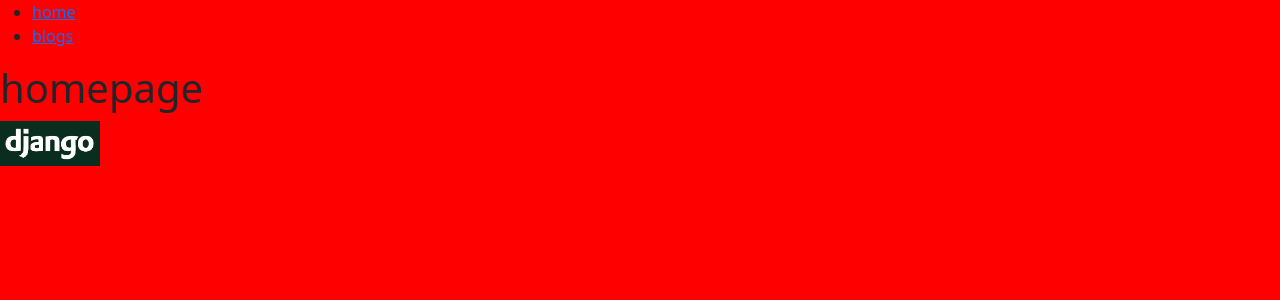
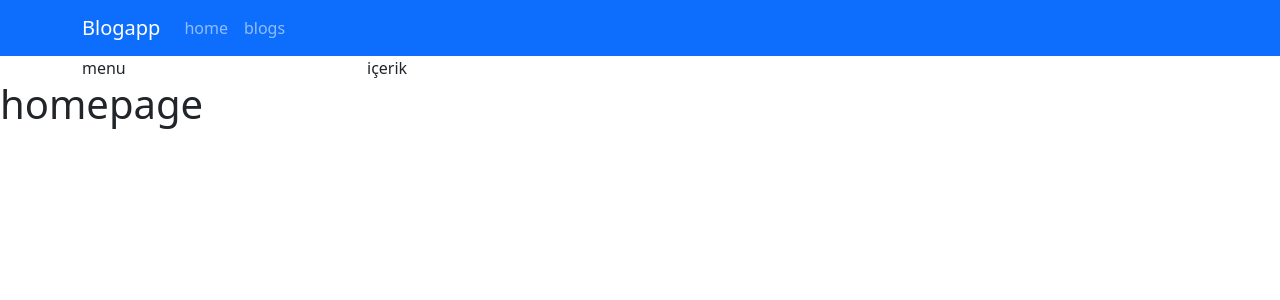
Before and after one commit to ipekozbay/django-blog, a Django app: page / in a window 1280 px wide. Shown: the top 300 px of the page. Run offline with Django 3.2, Linux system fonts and the light colour scheme; some libraries are stand-ins or nearby versions.

Commit message:
page design with bootstrap

```diff
--- a/blog/static/blog/css/style.css
+++ /dev/null
@@ -1,4 +0,0 @@
-h1 {
-    font-size: 40px;
-    border-bottom: 1px solid red;
-}
--- a/blog/templates/blog/index.html
+++ b/blog/templates/blog/index.html
@@ -10,8 +10,6 @@
 
 <h1>homepage</h1>
 
-<img src="{% static 'img/django.png' %}" alt="" width="100">
-
 {% endblock %}
 
 {% block js_files %}
--- a/static/css/base.css
+++ /dev/null
@@ -1,3 +0,0 @@
-body{
-    background-color: red ;
-}
--- a/templates/base.html
+++ b/templates/base.html
@@ -13,12 +13,31 @@
         {% block title %}{% endblock %}| blogapp
     </title>
 </head>
+<body>
+    <nav class="navbar navbar-dark bg-primary navbar-expand-lg">
+        <div class="container">
+            <a class="navbar-brand" href="">Blogapp</a>
+            <ul class="navbar-nav me-auto">
+                <li class="nav-item">
+                    <a class="nav-link" href="">home</a>
+                </li>
+                <li class="nav-item">
+                    <a class="nav-link" href="">blogs</a>
+                </li>
+            </ul>
+        </div>
+    </nav>
+    <div class="container">
+        <div class="row">
+            <div class="col-3">
+                menu
+            </div>
+            <div class="col-9">
+                içerik
+            </div>
+        </div>
+    </div>
 
-<body>
-    <ul>
-        <li> <a href="">home</a></li>
-        <li> <a href="">blogs</a></li>
-    </ul>
     {% block content %}{% endblock %}
     <script src="{% static 'js/bootstrap.min.js'%}"></script>
     <script src="{% static 'js/base.js'%}"></script>
```
